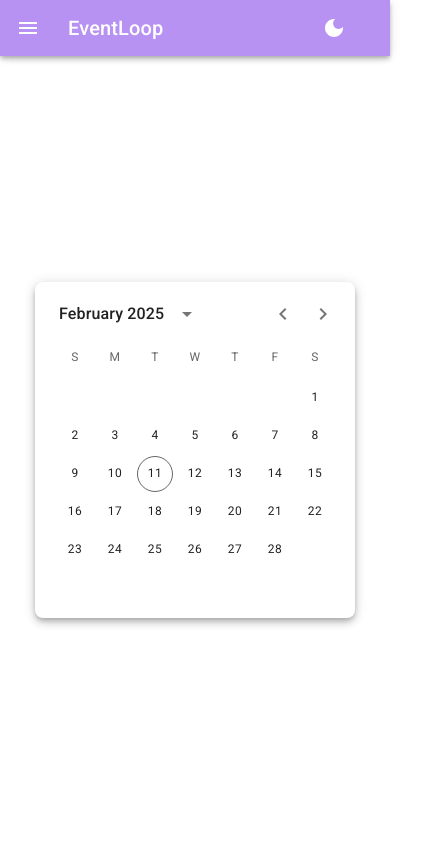
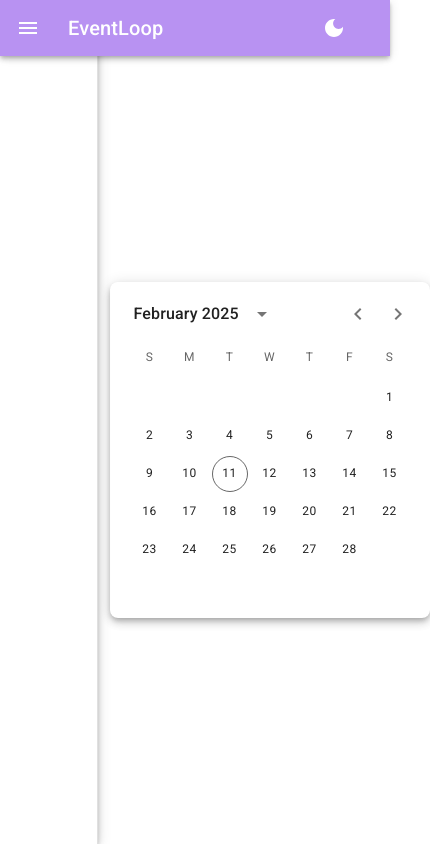
Before and after one commit to alexxanton/eventloop, a Next.js app: page / in a window 390 px wide. Shown: the whole page, 430 px wide, since content can reach past the window. Built offline with nearby package versions, Linux system fonts and the light colour scheme; what @mui/material-nextjs would draw is missing.

Commit message:
replaced drawer with swipeable variant and made the range date picker responsive

```diff
--- a/src/app/page.tsx
+++ b/src/app/page.tsx
@@ -1,6 +1,6 @@
 "use client";
 import * as React from 'react';
-import { Box, Container } from "@mui/material";
+import { Drawer, Box, Container } from "@mui/material";
 import { AdapterDayjs } from '@mui/x-date-pickers/AdapterDayjs';
 import { DateCalendar } from '@mui/x-date-pickers/DateCalendar';
 import { LocalizationProvider } from '@mui/x-date-pickers';
@@ -8,10 +8,27 @@ import CShadowBox from '@/components/containers/CShadowBox';
 
 export default function Home() {
   return (
-    <CShadowBox>
-      <LocalizationProvider dateAdapter={AdapterDayjs}>
-        <DateCalendar />
-      </LocalizationProvider>
-    </CShadowBox>
+    <Box sx={{ display: "flex", flex: 1 }}>
+      <Drawer
+        sx={{
+          width: "25%",
+          flexShrink: 0,
+          zIndex: 0,
+          [`& .MuiDrawer-paper`]:{
+            boxShadow: 5,
+            width: "25%",
+            boxSizing: "border-box"
+          },
+        }}
+        variant="permanent"
+        anchor="left"
+      >
+      </Drawer>
+      <CShadowBox>
+        <LocalizationProvider dateAdapter={AdapterDayjs}>
+          <DateCalendar />
+        </LocalizationProvider>
+      </CShadowBox>
+    </Box>
   );
 }
--- a/src/components/CNavbar.tsx
+++ b/src/components/CNavbar.tsx
@@ -1,5 +1,5 @@
 "use client";
-import { AppBar, Box, Divider, Drawer, IconButton, Link, List, ListItem, ListItemButton, ListItemIcon, ListItemText, Toolbar } from "@mui/material";
+import { AppBar, Box, Divider, IconButton, Link, List, ListItem, ListItemButton, ListItemIcon, ListItemText, SwipeableDrawer, Toolbar } from "@mui/material";
 import { Menu, DarkMode, LightMode, House, Settings } from '@mui/icons-material';
 import { useState } from "react";
 import { useStore } from "@/utils/zustand";
@@ -7,10 +7,6 @@ import { useStore } from "@/utils/zustand";
 export function CNavbar() {
   const { theme, toggleTheme } = useStore();
   const [open, setOpen] = useState(false);
-
-  const toggleThemes = () => {
-    toggleTheme();
-  };
 
   const toggleSidebar = (open: boolean) => {
     setOpen(open);
@@ -43,12 +39,16 @@ export function CNavbar() {
           edge="start"
           sx={{ color: "white", mr: 2 }}
           aria-label="menu"
-          onClick={toggleThemes}
+          onClick={toggleTheme}
         >
           {theme !== "dark" ? <DarkMode /> : <LightMode />}
         </IconButton>
       </Toolbar>
-      <Drawer open={open} onClose={() => setOpen(false)}>
+      <SwipeableDrawer
+        open={open}
+        onClose={() => setOpen(false)}
+        onOpen={() => setOpen(true)}
+      >
         <Box sx={{ width: 250 }} role="presentation" onClick={() => toggleSidebar(false)}>
           <List>
         {["Home", "Settings", "New event", "Drafts"].map((text, index) => (
@@ -64,7 +64,7 @@ export function CNavbar() {
           </List>
           <Divider />
         </Box>
-      </Drawer>
+      </SwipeableDrawer>
     </AppBar>
   );
 }
```
Also changed, not shown: src/components/CDateRangePicker.tsx (+24 -14 lines). Lines whose indentation alone changed are shown as unchanged.
